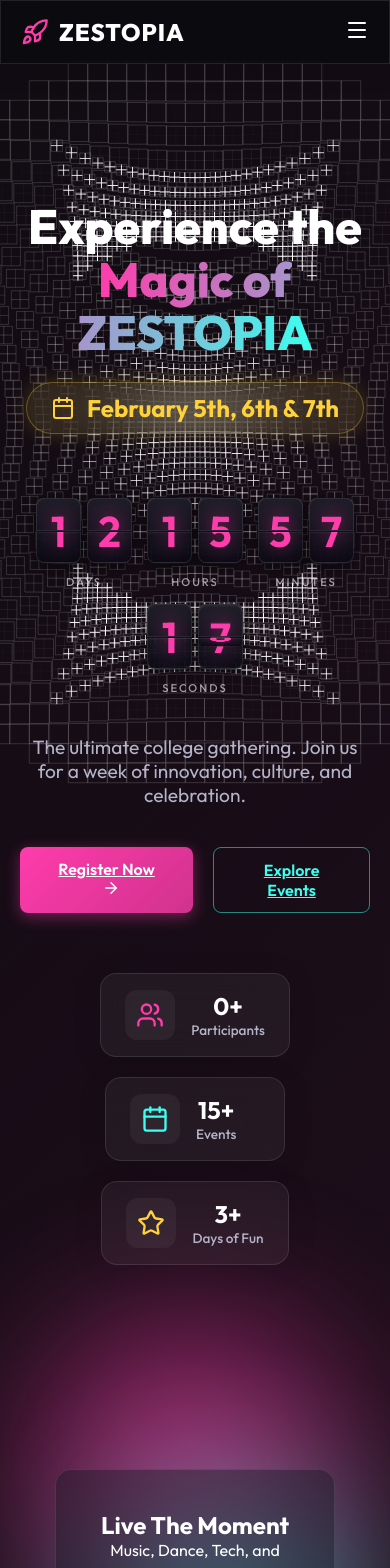
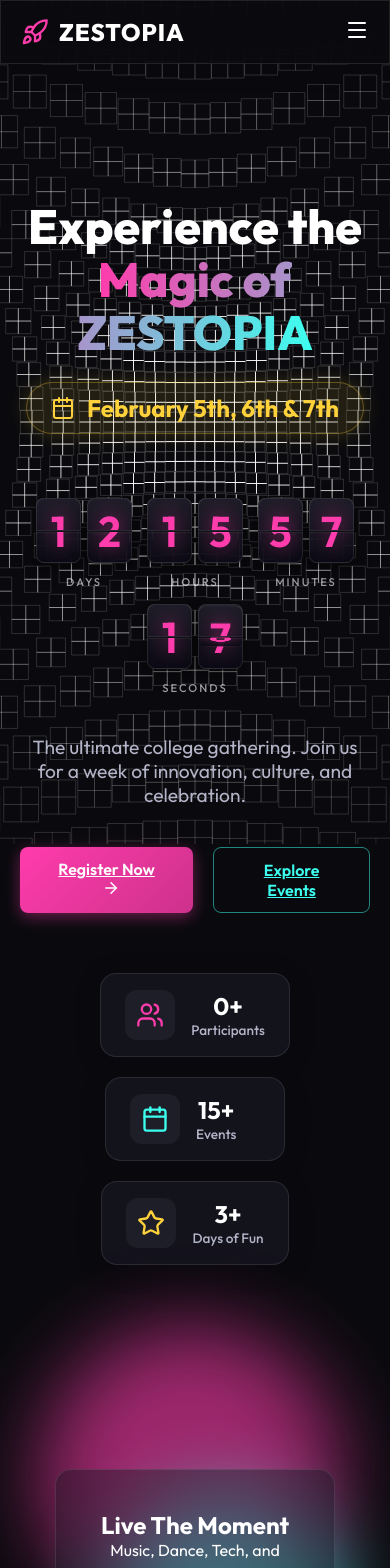
Before and after one commit to KSHITIJPIN/ZESTOPIA-26, a React (Vite) app in the folder zestopiya/: page / in a window 390 px wide. Shown: the top 1568 px of the page. Built offline with nearby package versions, Linux system fonts and the light colour scheme; no server answers.

Commit message:
Mobile Performance: Optimized images (lazy loading), reduced canvas draw calls, and simplified CSS effects

```diff
--- a/zestopiya/src/components/BackgroundEffect.jsx
+++ b/zestopiya/src/components/BackgroundEffect.jsx
@@ -10,8 +10,11 @@ const BackgroundEffect = () => {
 
         let width, height, gridSize;
 
+        // Mobile Optimization: Reduce grid count on small screens to save GPU
+        const isMobile = window.innerWidth < 768;
+
         const config = {
-            gridCount: 10,       // Constraint: 18 squares wide
+            gridCount: isMobile ? 5 : 10,       // Constraint: 18 squares wide
             speed: 0.0025,        // Speed of the loop
             phaseStrength: 0.05, // How much the ripple delays the outer edges
             lineWidth: 1,        // Thickness of the white lines
--- a/zestopiya/src/components/Countdown.css
+++ b/zestopiya/src/components/Countdown.css
@@ -117,6 +117,7 @@
 .card-flap-top.flip {
     /* Smooth mechanical easing */
     animation: flipDown 0.6s cubic-bezier(0.65, 0, 0.35, 1) forwards;
+    will-change: transform;
 }
 
 /* Animated Bottom Flap */
@@ -136,6 +137,7 @@
 
 .card-flap-bottom.flip {
     animation: flipUp 0.6s cubic-bezier(0.65, 0, 0.35, 1) forwards;
+    will-change: transform;
 }
 
 /* Keyframes */
--- a/zestopiya/src/components/EventCard.css
+++ b/zestopiya/src/components/EventCard.css
@@ -15,13 +15,22 @@
     /* Bring to front */
 }
 
-.card-image {
+.card-image-container {
     height: 200px;
-    background-size: cover;
-    background-position: center;
     position: relative;
     overflow: hidden;
-    /* For inner image effects if needed */
+}
+
+.card-image-img {
+    width: 100%;
+    height: 100%;
+    object-fit: cover;
+    transition: transform 0.6s cubic-bezier(0.25, 0.46, 0.45, 0.94);
+}
+
+.event-card:hover .card-image-img {
+    transform: scale(1.05);
+    /* Smooth zoom effect on hover */
 }
 
 /* Optional: Slight zoom on image hover ? */
--- a/zestopiya/src/components/EventCard.jsx
+++ b/zestopiya/src/components/EventCard.jsx
@@ -7,7 +7,13 @@ const EventCard = ({ id, title, category, date, time, location, description, ima
     return (
         <div className="event-card glass-card">
             <Link to={`/events/${id}`} className="card-link-wrapper">
-                <div className="card-image" style={{ backgroundImage: `url(${image})` }}>
+                <div className="card-image-container">
+                    <img
+                        src={image}
+                        alt={title}
+                        className="card-image-img"
+                        loading="lazy"
+                    />
                     <div className="category-tag">{category}</div>
                 </div>
                 <div className="card-content">
--- a/zestopiya/src/index.css
+++ b/zestopiya/src/index.css
@@ -52,14 +52,21 @@ body {
     background-position: 0% 50%;
   }
 
+
   50% {
     background-position: 100% 50%;
   }
+}
 
-  100% {
-    background-position: 0% 50%;
+/* Mobile: Disable expensive gradient animation */
+@media (max-width: 768px) {
+  .bg-animated {
+    animation: none;
+    background: rgb(var(--bg-dark));
   }
 }
+
+
 
 /* Glassmorphism Utilities */
 .glass {
@@ -68,6 +75,15 @@ body {
   -webkit-backdrop-filter: blur(16px);
   border: 1px solid rgba(var(--glass-border));
   box-shadow: 0 4px 30px rgba(0, 0, 0, 0.1);
+}
+
+/* Mobile: Reduce glass cost */
+@media (max-width: 768px) {
+  .glass {
+    backdrop-filter: none;
+    -webkit-backdrop-filter: none;
+    background: rgba(20, 20, 30, 0.9);
+  }
 }
 
 /* Standard Glass Panel Container */
@@ -80,6 +96,15 @@ body {
   border-radius: 20px;
   overflow: hidden;
   transition: all 0.3s ease;
+}
+
+@media (max-width: 768px) {
+  .glass-panel {
+    backdrop-filter: none;
+    -webkit-backdrop-filter: none;
+    background: rgba(25, 25, 35, 0.95);
+    box-shadow: 0 4px 15px rgba(0, 0, 0, 0.2);
+  }
 }
 
 .glass-card {
--- a/zestopiya/src/pages/Home.css
+++ b/zestopiya/src/pages/Home.css
@@ -79,6 +79,14 @@
     filter: blur(80px);
     z-index: -1;
     opacity: 0.6;
+    will-change: transform;
+}
+
+/* Mobile: Reduce blur cost */
+@media (max-width: 768px) {
+    .glowing-orb {
+        filter: blur(40px);
+    }
 }
 
 .orb-1 {
```
